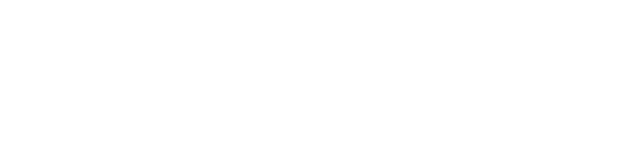
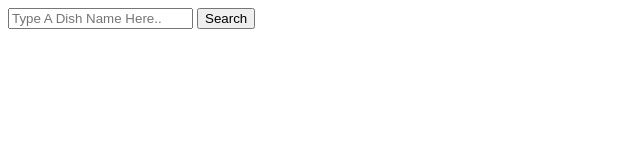
Before and after one commit to a-prem7/recipe_app, a plain HTML site: page index.html in a window 1280 px wide. Shown: the whole page, without its empty margins (0-640 px from the left). Drawn offline with Linux system fonts and the light colour scheme.

Commit message:
adds script.js

```diff
--- a/index.html
+++ b/index.html
@@ -11,4 +11,19 @@
     <!-- Stylesheet -->
     <link rel="stylesheet" href="css/style.css" />
   </head>
+  <body>
+    <div class="container">
+      <div class="search-container">
+        <input
+          type="text"
+          placeholder="Type A Dish Name Here.."
+          id="user-inp"
+        />
+        <button id="search-btn">Search</button>
+      </div>
+      <div id="result"></div>
+    </div>
+    <!-- Script -->
+    <script src="js/script.js"></script>
+  </body>
 </html>
```
